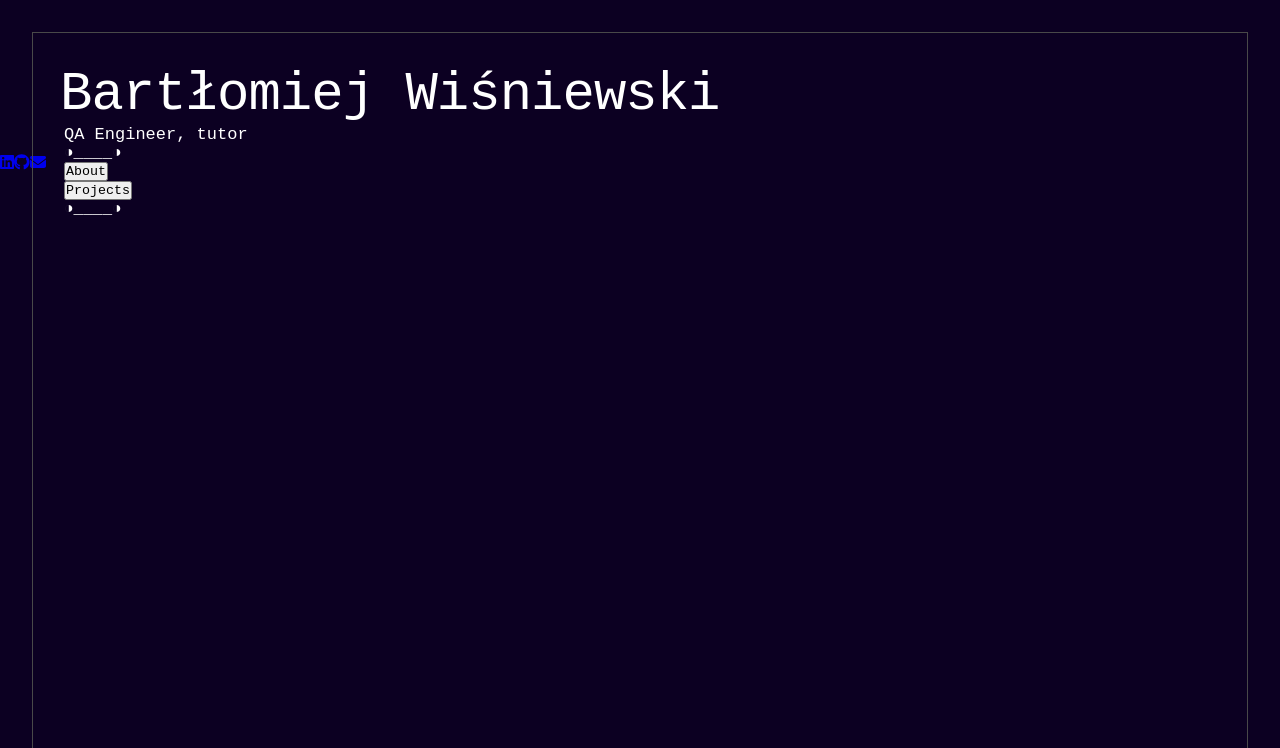
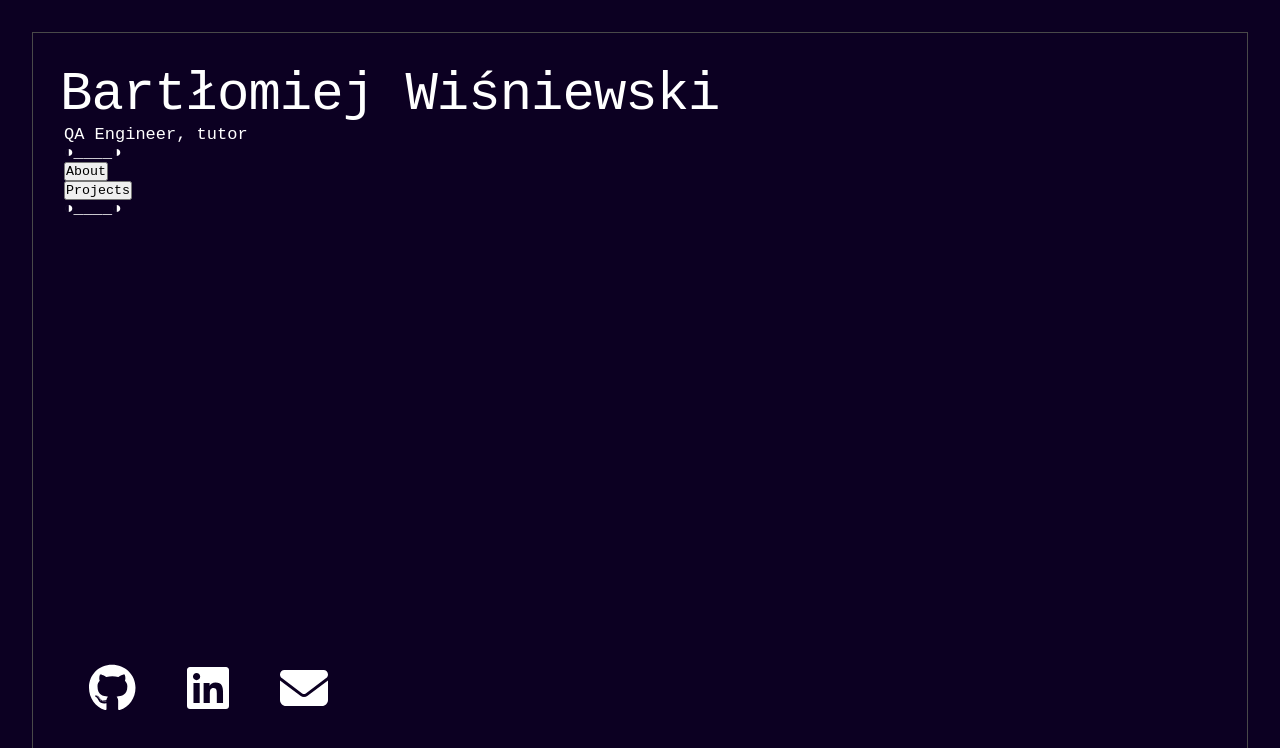
Before and after one commit to Wisieneu/react-portfolio, a React (Vite) app: page / in a window 1280 px wide. Shown: the top 748 px of the page. Built offline with nearby package versions, Linux system fonts and the light colour scheme.

Commit message:
implement animated social icon links

```diff
--- a/src/components/Socials/index.jsx
+++ b/src/components/Socials/index.jsx
@@ -9,30 +9,27 @@ export default function Socials() {
     <div className="socials-container">
       <ul>
         <li>
-          <a
-            target="_blank"
-            rel="noreferrer"
-            href="https://www.linkedin.com/in/wisie/"
-          >
-            <FontAwesomeIcon icon={faLinkedin} />
+          <a href="https://github.com/wisieneu">
+            <FontAwesomeIcon
+              icon={faGithub}
+              className="icon fa-github icon-github"
+            />
           </a>
         </li>
         <li>
-          <a
-            target="_blank"
-            rel="noreferrer"
-            href="https://www.github.com/wisieneu"
-          >
-            <FontAwesomeIcon icon={faGithub} />
+          <a href="https://www.linkedin.com/in/wisie/">
+            <FontAwesomeIcon
+              icon={faLinkedin}
+              className="icon fa-linkedin icon-linkedin"
+            />
           </a>
         </li>
         <li>
-          <a
-            target="_blank"
-            rel="noreferrer"
-            href="https://www.github.com/wisieneu"
-          >
-            <FontAwesomeIcon icon={faEnvelope} />
+          <a href="#">
+            <FontAwesomeIcon
+              icon={faEnvelope}
+              className="icon fa-email icon-email"
+            />
           </a>
         </li>
       </ul>
--- a/src/components/Socials/index.scss
+++ b/src/components/Socials/index.scss
@@ -1,10 +1,57 @@
 .socials-container {
+  display: block;
+  position: absolute;
+  bottom: calc(2 * var(--pad));
+  left: calc(2 * var(--pad));
+
   ul {
-    list-style: none;
     display: flex;
-  }
+    justify-content: space-between;
 
-  ul > li {
-    display: block;
+    li {
+      list-style: none;
+    }
+
+    .icon {
+      margin: auto;
+    }
+
+    a {
+      display: inline-flex;
+      font-size: 3rem;
+      text-decoration: none;
+      color: var(--social-icon-color);
+      width: 6rem;
+      height: 6rem;
+      transition: 0.5s linear;
+      position: relative;
+      z-index: 1;
+      margin: auto;
+
+      &:hover {
+        color: #fff;
+
+        &:hover:before {
+          transform: scale(1);
+          background: var(--social-icon-hover-bg);
+        }
+      }
+
+      &:before {
+        content: '';
+        position: absolute;
+        top: 0;
+        left: 0;
+        right: 0;
+        bottom: 0;
+        width: 6rem;
+        height: 6rem;
+        background: #000;
+        border-radius: 50%;
+        z-index: -1;
+        transform: scale(0);
+        transition: 0.3s cubic-bezier(0.95, 0.32, 0.37, 1.21);
+      }
+    }
   }
 }
```
